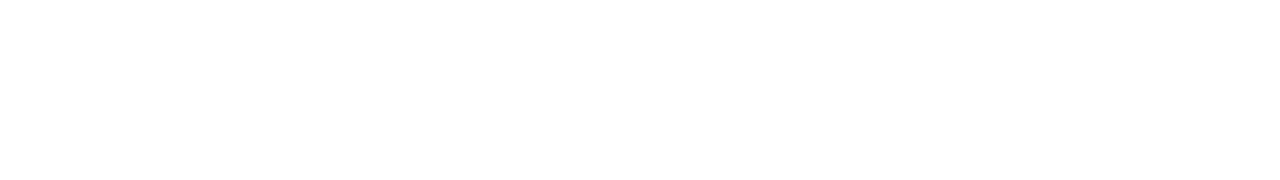
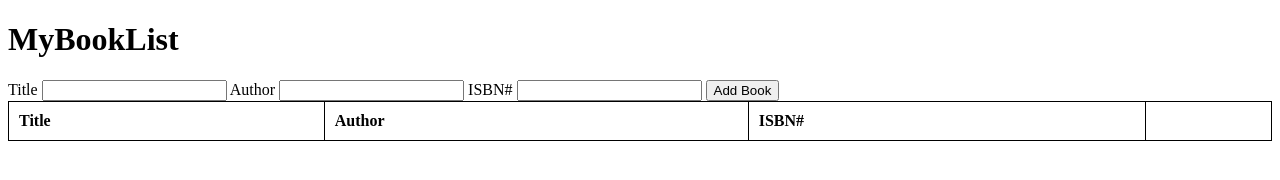
Before and after one commit to acciojob/book-list-goyalakshat111, a website: page main.html in a window 1280 px wide. Drawn offline with Linux system fonts and the light colour scheme.

Commit message:
created a submission

```diff
--- a/main.html
+++ b/main.html
@@ -7,6 +7,25 @@
 </head>
 
 <body>
+	<h1>MyBookList</h1>
+	<div class="form-group">
+	<label for="title">Title</label>
+	<input type="text" id="title"/>
+	<label for="author">Author</label>
+	<input type='text' id="author"/>
+	<label for="isbn">ISBN#</label>
+	<input type="text" id="isbn"/>
+	<button type="submit" id="submit">Add Book</button>
+	</div>
+
+	<table id="book-list">
+		<tr>
+			<th>Title</th>
+			<th>Author</th>
+			<th>ISBN#</th>
+			<th></th>
+		</tr>
+	</table>
 	<!-- the entire body must be written by student -->
     <script type="text/javascript" src="./script.js">
 </script>
--- a/script.js
+++ b/script.js
@@ -1 +1,27 @@
 //your JS code here. If required.
+let title = document.getElementById("title");
+let author = document.getElementById("author");
+let isbn = document.getElementById("isbn");
+
+let btn = document.getElementById("submit");
+
+let table = document.getElementById("book-list");
+
+btn.addEventListener("click",e=>{
+	let row = document.createElement("tr");
+
+	let cell1 = document.createElement("td");
+	cell1 = title.value
+	let cell2 = document.createElement("td");
+	cell2 = author.value;
+	let cell3 = document.createElement("td");
+	cell3 = isbn.value;
+	let cell4 = document.createElement("td");
+	let dltBtn = document.createElement("button")
+	dltBtn.style.backgroundColor = "red";
+
+	cell4.append(dltBtn);
+	row.append(cell1,cell2,cell3,cell4);
+	table.append(row);
+
+})
--- a/styles.css
+++ b/styles.css
@@ -1 +1,10 @@
 /*  your css code here. If applicable */
+#book-list{
+    width: 100%;
+	border-collapse:collapse
+}
+#book-list th, td {
+    border: 1px solid black;
+    padding: 10px;
+    text-align: left;
+}
```
